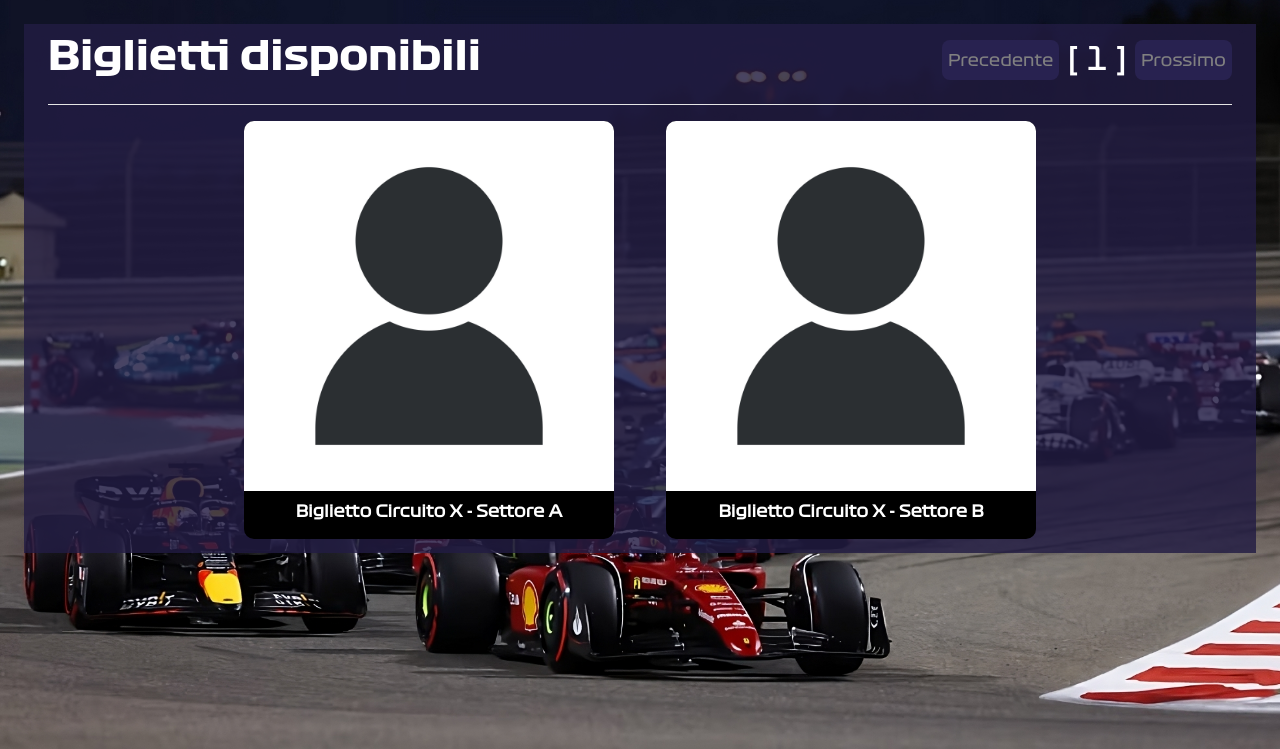
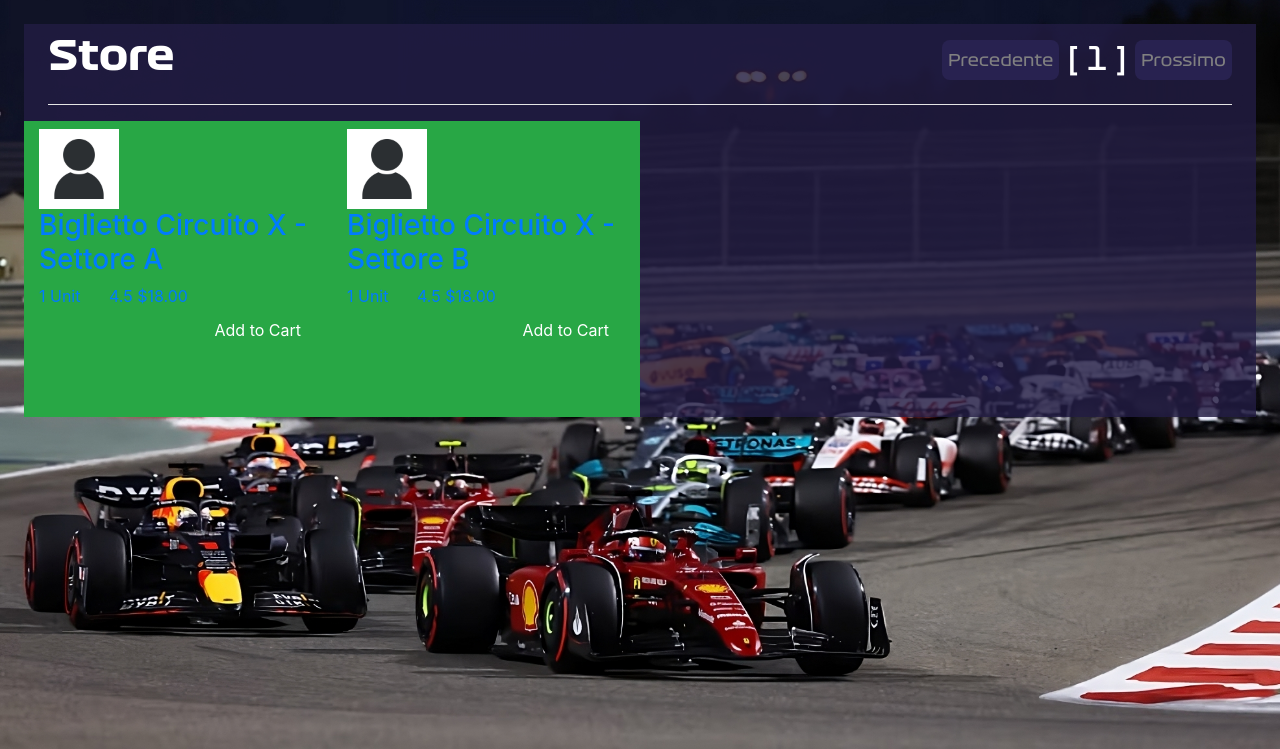
Before and after one commit to Anrighe/Progetto-Tecnologie-Web-2022-2023, a Django app: page /store/ in a window 1280 px wide. Shown: the part 51-800 px from the top of the page. Run offline with Django 4.2, Linux system fonts and the light colour scheme; data comes from the database, SQL or seed files in the repository; both versions use the stored data as it was after the commit; some libraries are stand-ins or nearby versions.

Commit message:
second iteration of store template

```diff
--- a/F1/static/css/style_store.css
+++ b/F1/static/css/style_store.css
@@ -1,56 +1,6 @@
-.highlight-container
+.store-container
 {
     background-color: #221c43d2;
-}
-
-.video-preview-container
-{
-    text-align: center;
-}
-
-.card-video-preview
-{
-    border-radius: 10px;
-    background: black;
-    font-weight: bold;
-    color: white;
-}
-
-.video-preview
-{
-    width: 30%;
-    height: 30%;
-    display: inline-block;
-    position: relative;
-    overflow: hidden;
-}
-
-.video-highlight:hover
-{
-    filter: brightness(125%);
-    -webkit-transition: all 2000ms ease;
-    -moz-transition: all 2000ms ease;
-    -ms-transition: all 2000ms ease;
-    -o-transition: all 2000ms ease;
-    transition: all 2000ms ease;
-    transform: scale(1.04);
-}
-
-.video-highlight:not(:hover)
-{
-    filter: brightness(100%);
-    -webkit-transition: all 2000ms ease;
-    -moz-transition: all 2000ms ease;
-    -ms-transition: all 2000ms ease;
-    -o-transition: all 2000ms ease;
-    transition: all 2000ms ease;
-    transform: scale(1);
-}
-
-.card-video-preview:hover
-{
-    text-decoration: none;
-    color: white;
 }
 
 .query-page-selector-container
@@ -80,9 +30,3 @@
 {
     filter: brightness(70%); /* I bottoni per muoversi tra le pagine delle query diventano scuri se ci si mette il mouse sopra */
 }
-
-.video
-{
-    width: 67%;
-    height: auto;
-}
--- a/F1/templates/base.html
+++ b/F1/templates/base.html
@@ -8,7 +8,7 @@
     {% load static %}
 
     <!-- Bootstrap CSS -->
-    <link rel="stylesheet" href="https://maxcdn.bootstrapcdn.com/bootstrap/4.0.0/css/bootstrap.min.css" integrity="sha384-Gn5384xqQ1aoWXA+058RXPxPg6fy4IWvTNh0E263XmFcJlSAwiGgFAW/dAiS6JXm" crossorigin="anonymous">
+    <link rel="stylesheet" href="https://maxcdn.bootstrapcdn.com/bootstrap/4.5.2/css/bootstrap.min.css">
     <link rel="stylesheet" href="https://cdnjs.cloudflare.com/ajax/libs/font-awesome/4.7.0/css/font-awesome.min.css">
     <link rel="stylesheet" href="{%static 'css/style.css'%}">
 
--- a/F1/templates/media/highlight.html
+++ b/F1/templates/media/highlight.html
@@ -52,7 +52,6 @@
             <a href="{% url 'media:highlight_video' pk=highlight.id %}" class="card-video-preview video-preview ml-4 mr-4 mb-2">
                 <div>
                     <img class="video-highlight" src="{{highlight.preview}}">
-                    <i class="icon icon-play video-icon"></i>
                 </div>
                 <div class="mt-2">
                     <p class="highlight-name f1-font-regular">{{highlight.titolo}}</p>
--- a/F1/templates/store/store.html
+++ b/F1/templates/store/store.html
@@ -9,13 +9,13 @@
 
 {% endblock %}
 
-{% block title %} F1 - Store {% endblock %}
+{% block title %}F1 - Store{% endblock %}
 
 {% block content %}
 
-<div class="highlight-container mt-4 ml-4 mr-4 mb-4 text-white">
+<div class="store-container mt-4 ml-4 mr-4 mb-4 text-white">
     <div class="query-page-selector-container" align="right">
-        <h1 class="ml-4 mt-2 f1-font-bold mt-2">Biglietti disponibili</h1>
+        <h1 class="ml-4 mt-2 f1-font-bold mt-2">Store</h1>
         <div class="query-page-selector-container mt-2" align="right">
 
             {% if highlights.has_previous %}
@@ -46,19 +46,47 @@
         </div>
     </div>
     <hr class="solid ml-4 mr-4 divisore"></hr>
-    <div class="video-preview-container">
 
-        {% for highlight in highlights %}
-            <a href="{% url 'media:highlight_video' pk=highlight.id %}" class="card-video-preview video-preview ml-4 mr-4 mb-2">
+    <div class="container-fluid main_container text-white">
+        <div class="row">
+                {% for tipologia_biglietto in tipologie_biglietti %}
+                <div class="col-sm-3 bg-success" style="height: 37vh">
+
+                    <div class="product-item mx-auto mt-2 mb-2">
+                        <a href="/">
+
+                        <img class="mx-auto" src="{% static 'images/registration/utente_registrazione.jpg' %}" style="height: 10vh;">
+                        <h3>{{ tipologia_biglietto.titolo }}</h3>
+                        <span class="qty">1 Unit</span><span class="rating"><svg width="24" height="24" class="text-primary"><use xlink:href="#star-solid"></use></svg> 4.5</span>
+                        <span class="price">$18.00</span>
+                        <div class="d-flex align-items-center justify-content-between">
+
+                            <a href="#" class="nav-link">Add to Cart <iconify-icon icon="uil:shopping-cart"></a>
+                        </div>
+                        </div>
+                        </a>
+                    </div>
+                {% endfor %}
+            </div>
+        </div>
+
+        <!--
+        {% for tipologia_biglietto in tipologie_biglietti %}
+            <a href="" class="ml-4 mr-4 mb-2">
                 <div>
-                    <img class="video-highlight" src="{{highlight.preview}}">
+                    <img class="" src="{% static 'images/registration/utente_registrazione.jpg' %}">
                     <i class="icon icon-play video-icon"></i>
                 </div>
                 <div class="mt-2">
-                    <p class="highlight-name f1-font-regular">{{highlight.titolo}}</p>
+                    <p class="highlight-name f1-font-regular">{{ tipologia_biglietto.titolo }}</p>
                 </div>
             </a>
-        {% endfor %}
+
+        {% endfor %}-->
+
+
+
+
         <!--
         <div class="tab-content" id="nav-tabContent">
             <div class="tab-pane fade show active" id="nav-all" role="tabpanel" aria-labelledby="nav-all-tab">
@@ -102,18 +130,6 @@
 
 
 
-        {% for tipologia_biglietto in tipologie_biglietti %}
-            <a href="" class="card-video-preview video-preview ml-4 mr-4 mb-2">
-                <div>
-                    <img class="video-highlight" src="{% static 'images/registration/utente_registrazione.jpg' %}">
-                    <i class="icon icon-play video-icon"></i>
-                </div>
-                <div class="mt-2">
-                    <p class="highlight-name f1-font-regular">{{ tipologia_biglietto.titolo }}</p>
-                </div>
-            </a>
-
-        {% endfor %}
 
     </div>
 </div>
```
Also changed, not shown: F1/db.sqlite3.
